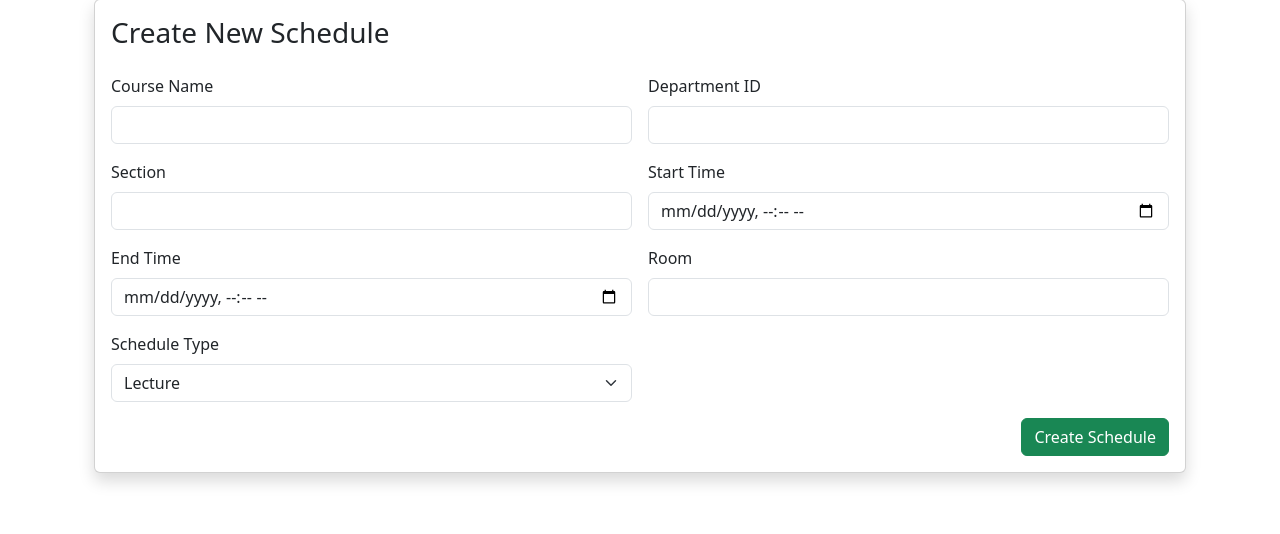
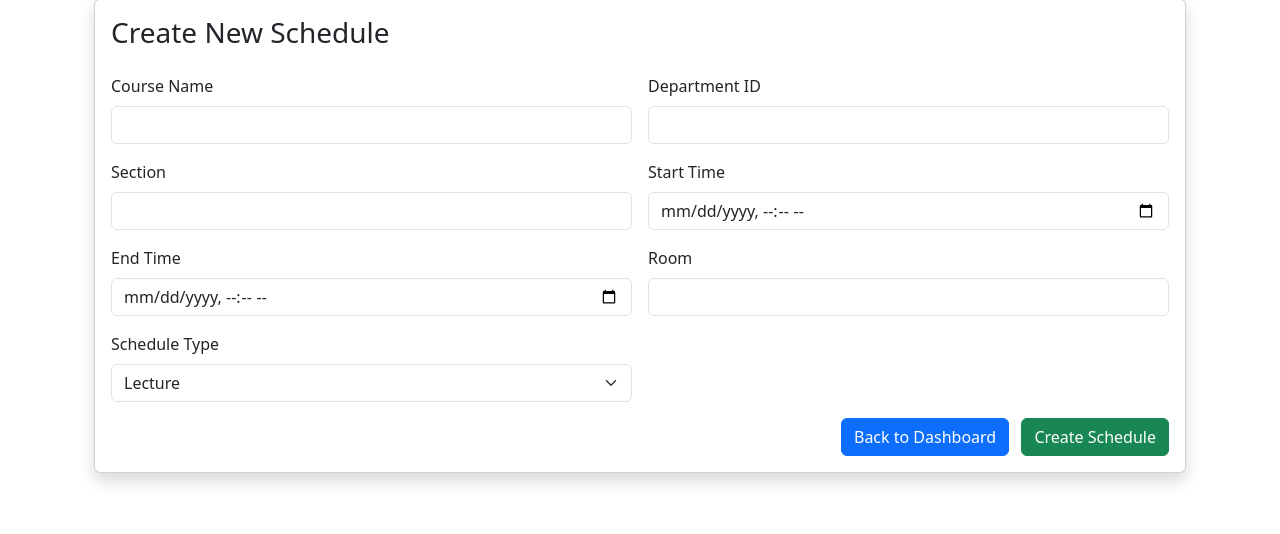
Before and after one commit to Lemi-in/SmartSchedule, a PHP site: page /admin/create_schedule.php in a window 1280 px wide. Shown: the part 105-639 px from the top of the page. Run offline with PHP 8.4, Linux system fonts and the light colour scheme; a user stored in the database is signed in.

Commit message:
added a back button

```diff
--- a/admin/create_schedule.php
+++ b/admin/create_schedule.php
@@ -70,6 +70,7 @@ if ($_SERVER['REQUEST_METHOD'] == 'POST') {
                     </select>
                 </div>
                 <div class="col-12 text-end">
+                    <a href="dashboard.php" class="btn btn-primary me-2">Back to Dashboard</a>
                     <button class="btn btn-success">Create Schedule</button>
                 </div>
             </form>
```
